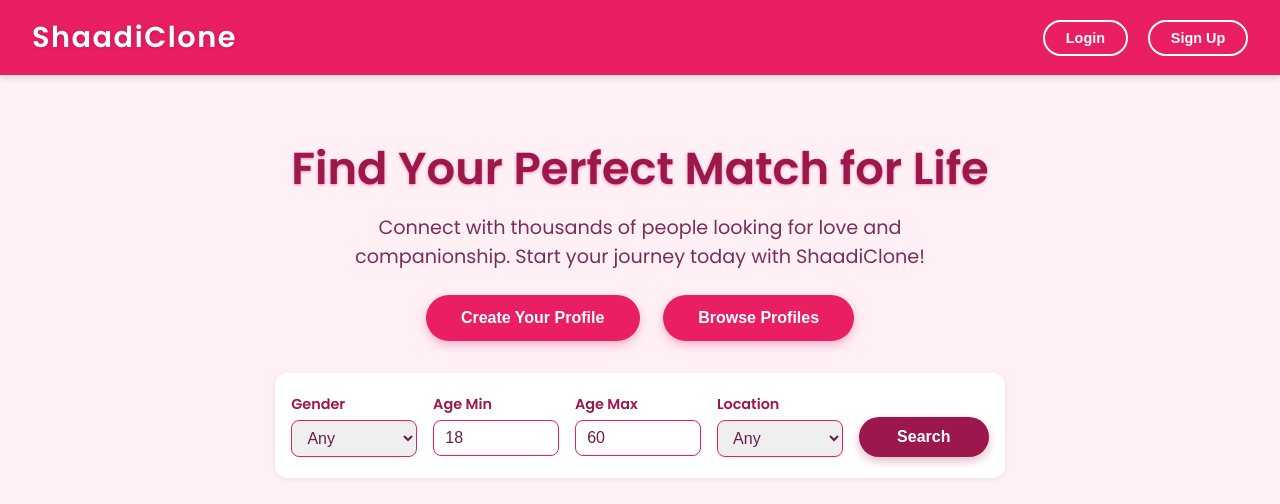
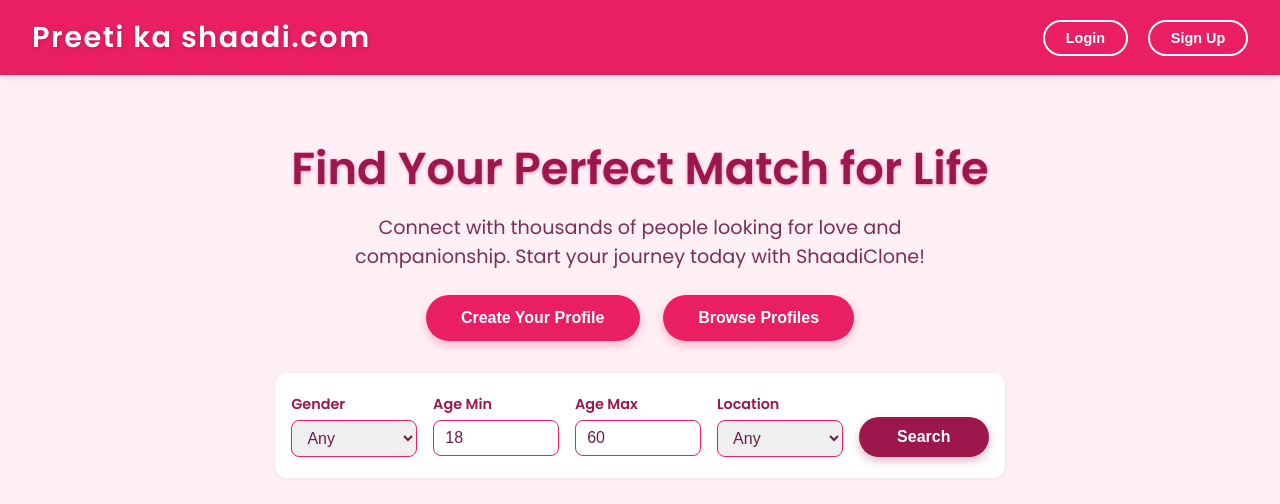
Before and after one commit to vinitjha1/Website, a plain HTML site: page index.html in a window 1280 px wide. Shown: the top 504 px of the page. Drawn offline with Linux system fonts and the light colour scheme.

Commit message:
Update index.html

```diff
--- a/index.html
+++ b/index.html
@@ -276,7 +276,7 @@
 </head>
 <body>
   <header>
-    <div class="logo">ShaadiClone</div>
+    <div class="logo">Preeti ka shaadi.com</div>
     <nav>
       <button id="btnLogin">Login</button>
       <button id="btnSignup">Sign Up</button>
```
